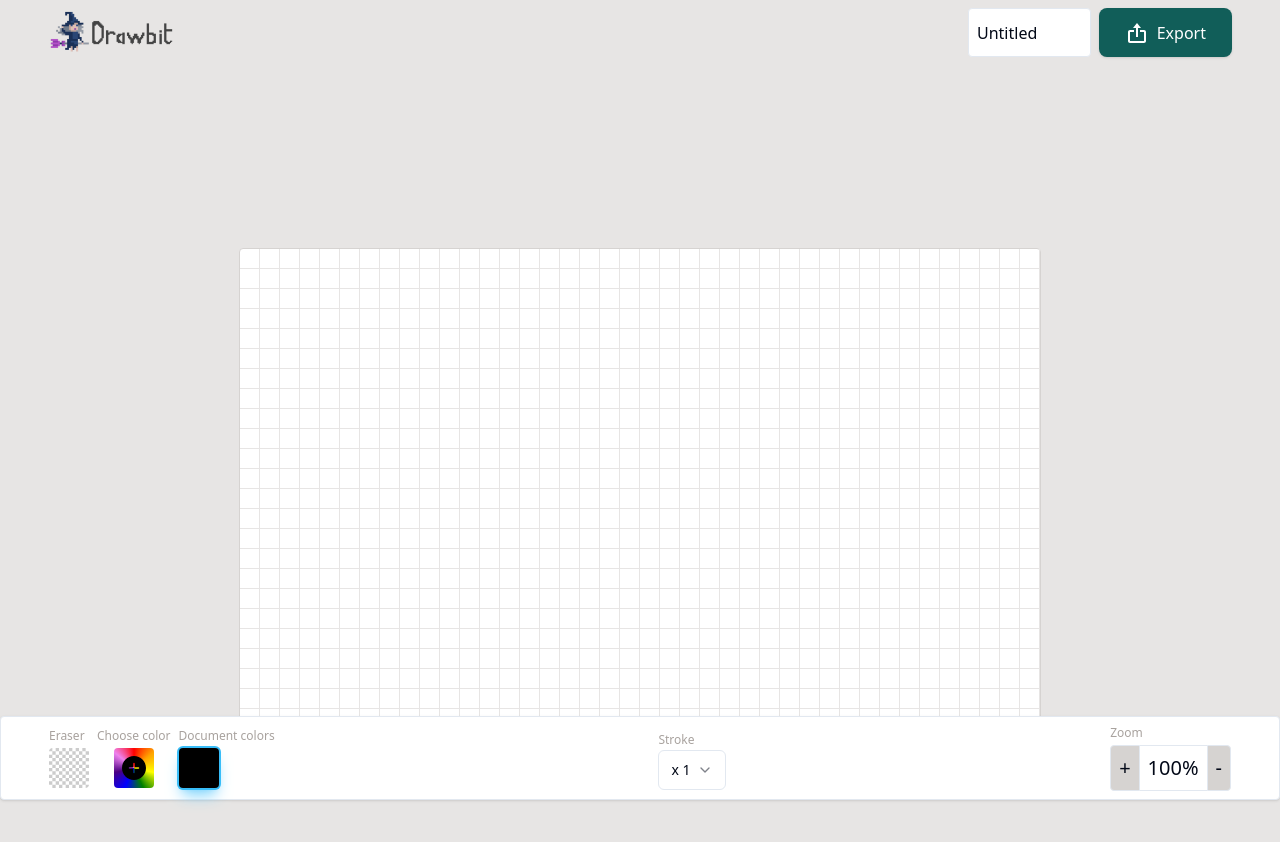
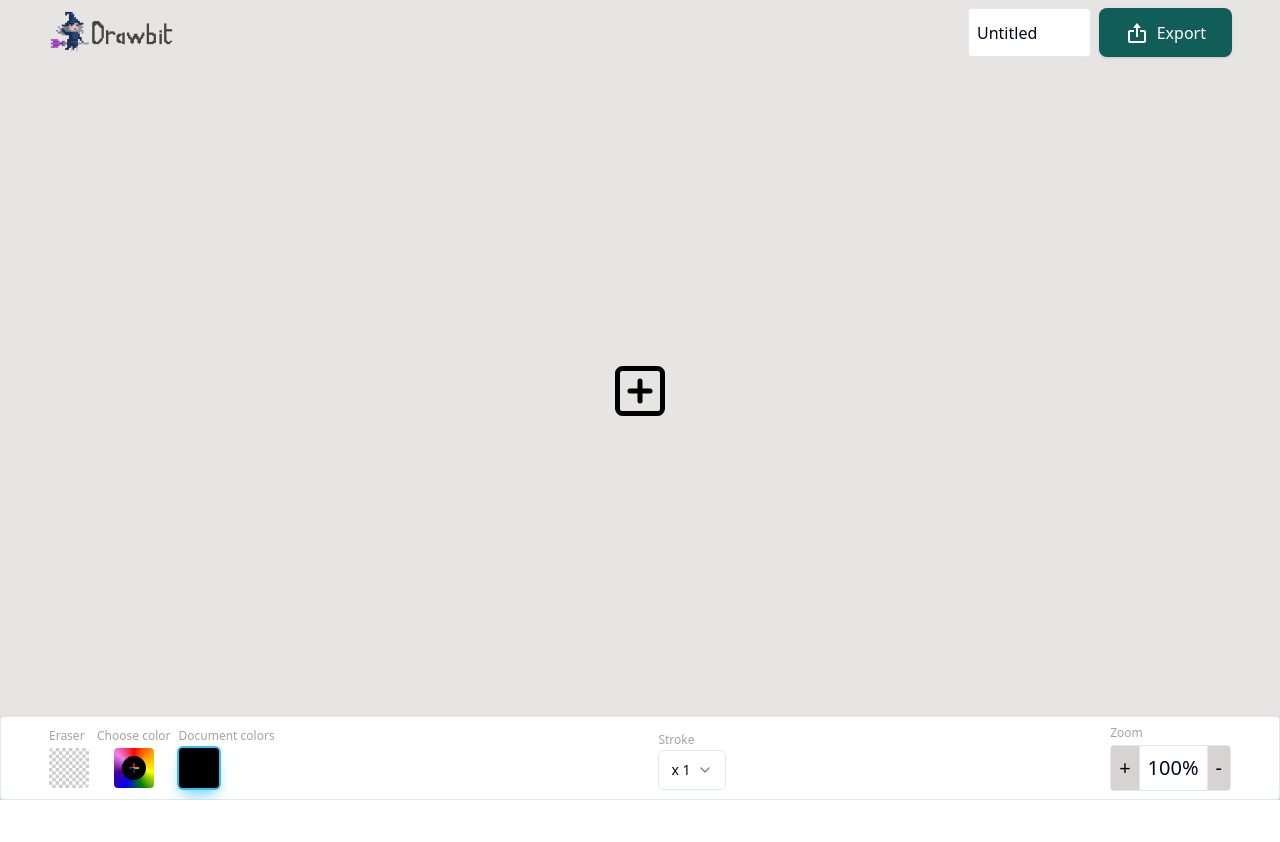
Before and after one commit to abdessamad-zgor/drawbit, a React (Vite) app: page /editor in a window 1280 px wide. Shown: the top 842 px of the page. After the commit the page ends 800 px from the top, so only its background shows below. Built offline with nearby package versions, Linux system fonts and the light colour scheme.

Commit message:
adapted for new frames model

```diff
--- a/src/components/ColorChooser.tsx
+++ b/src/components/ColorChooser.tsx
@@ -36,7 +36,7 @@ function ColorChooser() {
       {
         togglePicker ?
           <HexColorPicker
-            color={color}
+            color={color ?? "#fff"}
             onChange={handlePickerChange} />
           : <></>
       }
--- a/src/components/Frame.tsx
+++ b/src/components/Frame.tsx
@@ -17,7 +17,7 @@ const Frame: React.FC<FrameProptypes> = ({ index, frame, id }) => {
     unit,
     demX,
     demY
-  } = useFrameDraw(index, frame ?? null)
+  } = useFrameDraw(index, frame)
 
   const [canvasWidth, canvasHeight] = [demX * unit, demY * unit]
 
@@ -32,7 +32,8 @@ const Frame: React.FC<FrameProptypes> = ({ index, frame, id }) => {
         {
           Array(demX).fill(0).map(
             (_, i) =>
-              <div key={i} className='flex flex-col' style={{ width: `${unit}px` }}>
+              <div key={i} className='flex flex-col' style={{ width: `${unit}px` }} onDrag={(e) => e.preventDefault()}
+              >
                 {
                   Array(demY).fill(0).map(
                     (_, j) =>
@@ -40,6 +41,7 @@ const Frame: React.FC<FrameProptypes> = ({ index, frame, id }) => {
                         key={j}
                         style={{ height: `${unit}px`, width: `${unit}px` }}
                         className='border-b border-r border-stone-200'
+                        onDrag={(e) => e.preventDefault()}
                       >
                       </div>
                   )
--- a/src/hooks/color.ts
+++ b/src/hooks/color.ts
@@ -7,13 +7,14 @@ const useColor = () => {
   const documentColors = useMemo(() => {
     let colors: string[] = [];
     for (let f = 0; f < frames.length; f++) {
-      if (frames[f].length == dimensions[1] && frames[f][0].length == dimensions[0]) {
+      let frameData = frames[f].data
+      if (frameData.length == dimensions[1] && frameData[0].length == dimensions[0]) {
         for (let i = 0; i < dimensions[1]; i++) {
           for (let j = 0; j < dimensions[0]; j++) {
             //@ts-ignore
-            if (frames[f][i][j] && !colors.includes(frames[f][i][j] as string))
+            if (frameData[i][j] && !colors.includes(frameData[i][j] as string))
               //@ts-ignore
-              colors.push(frames[f][i][j] as string)
+              colors.push(frameData[i][j] as string)
           }
         }
       }
--- a/src/hooks/exports.ts
+++ b/src/hooks/exports.ts
@@ -6,7 +6,8 @@ import { saveAs } from "file-saver"
 const useExport = () => {
   const [open, setOpen] = useState<boolean>(false)
   const [selectOpts, setSelectOpts] = useState<number[] | boolean>(true)
-  const { name, refs, frames } = useScene()
+  const { name, frames } = useScene()
+  const refs = frames.map(f => f.id)
 
   const toggleExport: MouseEventHandler<HTMLButtonElement> = () => {
     setOpen(!open)
--- a/src/hooks/frame.ts
+++ b/src/hooks/frame.ts
@@ -7,7 +7,7 @@ import useScene from "./scene";
 const useFrameDraw = (index: number, frame: FrameData) => {
   const canvasRef = useRef<HTMLCanvasElement | null>(null);
   const [isStroke, setIsStroke] = useState<boolean>(false);
-  const { setFrame, color, demX, demY, unit, zoom } = useScene();
+  const { setFrame, color, demX, demY, unit, zoom, strokeSize } = useScene();
   const [zoomedUnit, setZoomedUnit] = useState<number>(unit)
 
   // initializes a frame with null or draws it if already persisted
@@ -37,11 +37,11 @@ const useFrameDraw = (index: number, frame: FrameData) => {
     let [x, y] = [targetRect.left - canvasRect.left, targetRect.top - canvasRect.top];
 
     canvasContext.fillStyle = color ?? "#ffffffff"
-    canvasContext.fillRect(x, y, zoomedUnit, zoomedUnit)
+    canvasContext.fillRect(x, y, zoomedUnit * strokeSize, zoomedUnit * (strokeSize))
 
     let [xInd, yInd] = [Math.ceil(x / zoomedUnit), Math.ceil(y / zoomedUnit)];
     setFrame(index, [xInd, yInd])
-  }, [setIsStroke, setFrame, index, zoomedUnit])
+  }, [setIsStroke, setFrame, index, zoomedUnit, color])
 
   // end a stroke
   const onMouseUp: MouseEventHandler<HTMLDivElement> = (e) => setIsStroke(false)
@@ -58,12 +58,12 @@ const useFrameDraw = (index: number, frame: FrameData) => {
 
       canvasContext.fillStyle = color ?? "#ffffffff"
 
-      canvasContext.fillRect(x, y, zoomedUnit, zoomedUnit)
+      canvasContext.fillRect(x, y, zoomedUnit * (strokeSize), zoomedUnit * (strokeSize))
 
       let [xInd, yInd] = [Math.ceil(x / zoomedUnit), Math.ceil(y / zoomedUnit)];
       setFrame(index, [xInd, yInd])
     }
-  }, [isStroke, setFrame, index, zoomedUnit])
+  }, [isStroke, setFrame, index, zoomedUnit, color])
 
   const drawFrame = useCallback((data: FrameData) => {
     let context = canvasRef.current.getContext("2d");
--- a/src/hooks/scene.ts
+++ b/src/hooks/scene.ts
@@ -12,10 +12,6 @@ const useScene = () => {
       }
     }
   }, [])
-
-  useEffect(() => {
-    console.log("refs :", s.refs)
-  }, [s.frames, s.refs])
 
   const updateName: ChangeEventHandler<HTMLInputElement> = (e) => {
     s.setName(e.target.value)
--- a/src/state/scene.ts
+++ b/src/state/scene.ts
@@ -47,22 +47,24 @@ function initFrame(demX: number, demY: number) {
 }
 
 export let sceneStore = create(
-  persist(
+
   immer(
     combine({
-        frames: [{ id: getId(), data: [[]] }],
-        refs: [],
+      frames: [],
       color: "#000",
       zoom: 100,
-        dimensions: [40, 25] as [number, number],
-        unit: 20,
+      dimensions: [100, 40] as [number, number],
+      unit: 10,
       name: "Untitled",
       strokeSize: 1
     },
       (set) => ({
         setFrame: (index: number, tileIndex: [number, number]) => {
           set(s => {
-              s.frames[index].data[tileIndex[1]][tileIndex[0]] = s.color
+            for (let i = 0; i < s.strokeSize; i++) {
+              if (tileIndex[1] + i < s.dimensions[1] && tileIndex[0] + i < s.dimensions[0])
+                s.frames[index].data[tileIndex[1] + i][tileIndex[0] + i] = s.color
+            }
           })
         },
         addFrame: (index?: number) => {
@@ -79,7 +81,6 @@ export let sceneStore = create(
         deleteFrame: (index: number) => {
           set(s => {
             s.frames = [...s.frames.filter((_, i) => i != index)]
-              s.refs = [...s.refs.filter((_, i) => i != index)]
           })
         },
         setName: (name: string | null) =>
@@ -89,13 +90,6 @@ export let sceneStore = create(
         setColor: (color: string | Color | HexColor) =>
           set(s => {
             s.color = color as HexColor;
-            }),
-          setCanvasRef: (index: number, ref: string) =>
-            set(s => {
-              if (s.refs.length == s.frames.length)
-                s.refs[index] = ref;
-              else
-                s.refs = [...s.refs.slice(0, index), ref, ...s.refs.slice(index)]
           }),
         setDimensions: (demX: number, demY: number) =>
           set(s => {
@@ -113,9 +107,6 @@ export let sceneStore = create(
           set(s => {
             s.strokeSize = size
           })
-        }))),
-    {
-      name: "drawbit-data",
-    }
+      }))
   )
 )
```
Lines whose indentation alone changed are shown as unchanged.
